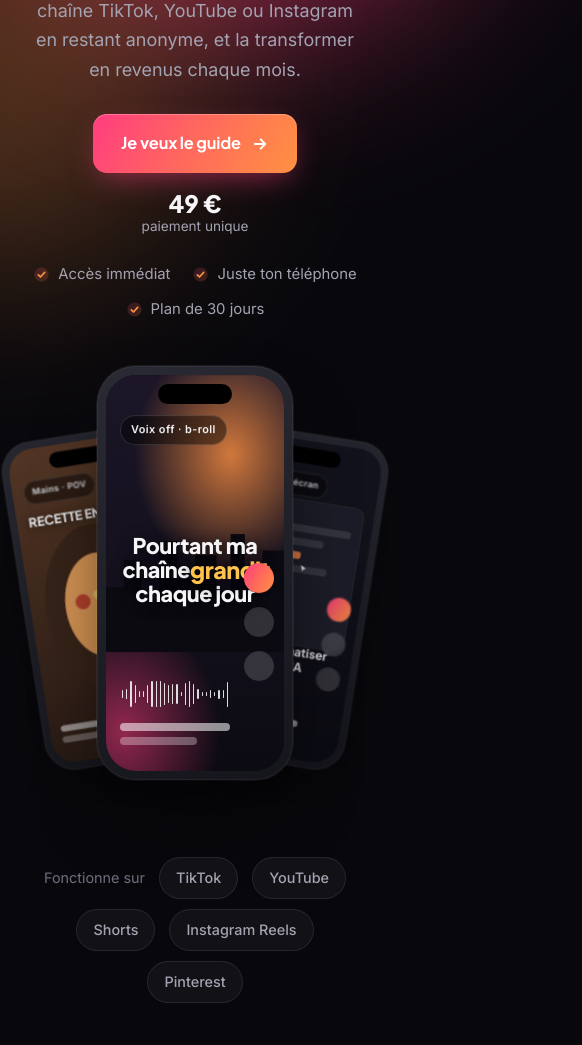
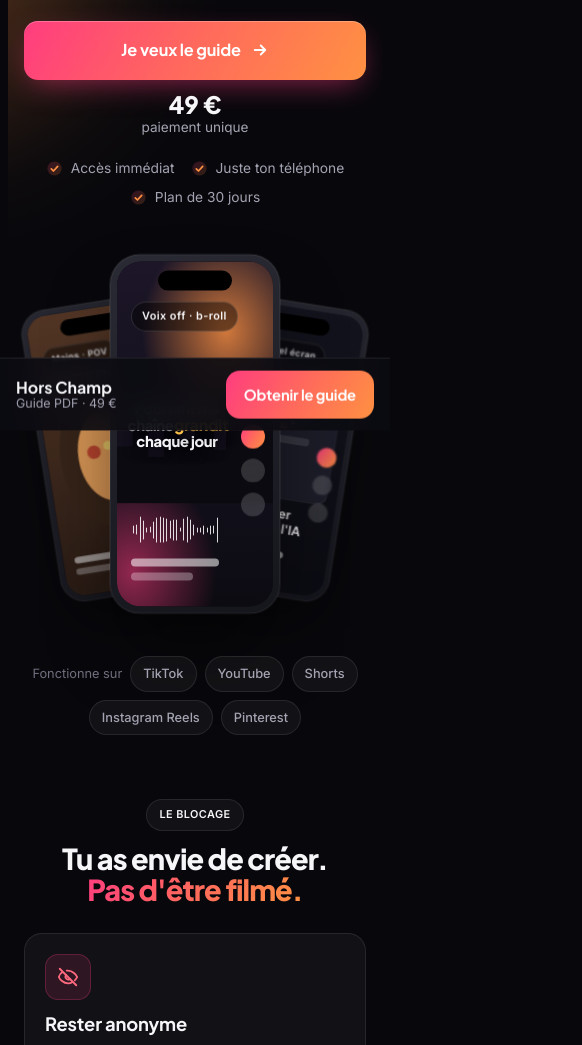
Before and after one commit to seriefilm03-debug/hors-champ, a plain HTML site: page index.html in a window 390 px wide. Shown: the part 494-1539 px from the top of the page, 582 px wide, since content can reach past the window. Drawn offline with Linux system fonts and the light colour scheme.

Commit message:
Adapte le site au mobile et ajoute une barre d'achat fixe
Co-Authored-By: Claude Opus 5.5 <noreply@anthropic.com>

```diff
--- a/index.html
+++ b/index.html
@@ -29,7 +29,9 @@
   color-scheme: dark;
 }
 * { box-sizing: border-box; }
-html { scroll-behavior: smooth; }
+html { scroll-behavior: smooth; overflow-x: hidden; }
+section, .page { overflow-x: clip; }
+[hidden] { display: none !important; }
 body {
   background: var(--bg); color: var(--fg);
   font-family: var(--body); font-size: 17px; line-height: 1.65;
@@ -73,6 +75,7 @@ p { margin: 0; }
 .btn svg { width: 18px; height: 18px; transition: transform .2s; }
 .btn:hover svg { transform: translateX(3px); }
 .btn.sm { padding: 10px 18px; font-size: .92rem; border-radius: 11px; box-shadow: none; }
+.btn.sm .short { display: none; }
 .btn.ghost { background: var(--glass); border: 1px solid var(--border); box-shadow: none; }
 .btn.block { width: 100%; padding-block: 18px; font-size: 1.08rem; }
 
@@ -312,16 +315,88 @@ footer a:hover { color: var(--fg); }
   .pains { grid-template-columns: minmax(0, 1fr); }
 }
 @media (max-width: 620px) {
+  body { font-size: 16px; }
+  .wrap { padding-left: max(16px, env(safe-area-inset-left, 0px)); padding-right: max(16px, env(safe-area-inset-right, 0px)); }
+  section { padding-block: 56px; }
+  .glow { width: 300px !important; height: 300px !important; filter: blur(70px); }
+
+  /* Header compact */
+  .top { padding-block: 10px; }
+  .top .bar { padding: 8px 8px 8px 14px; border-radius: 16px; }
   .top nav a.link { display: none; }
-  .phones { height: 440px; }
-  .phone { width: 196px; }
-  .p1 { transform: translate(-98%, -44%) rotate(-9deg) scale(.8); }
-  .p3 { transform: translate(-2%, -44%) rotate(9deg) scale(.8); }
-  .phones:hover .p1 { transform: translate(-98%, -44%) rotate(-9deg) scale(.8); }
-  .phones:hover .p3 { transform: translate(-2%, -44%) rotate(9deg) scale(.8); }
+  .brand { font-size: 1.02rem; white-space: nowrap; gap: 8px; }
+  .logo { width: 26px; height: 26px; border-radius: 8px; }
+  .btn.sm { white-space: nowrap; padding: 10px 14px; font-size: .86rem; }
+  .btn.sm .long { display: none; }
+  .btn.sm .short { display: inline; }
+
+  /* Héros */
+  .hero { padding-top: 20px !important; padding-bottom: 32px; }
+  .hero-copy { gap: 18px; }
+  .eyebrow { font-size: .68rem; padding: 6px 12px; letter-spacing: .04em; }
+  .hero h1 { font-size: clamp(2.2rem, 10.5vw, 2.8rem); letter-spacing: -0.04em; }
+  .lede { font-size: 1rem; }
+  .cta-row { flex-direction: column; gap: 10px; width: 100%; }
+  .cta-row .btn { width: 100%; }
+  .price-inline { text-align: center; }
+  .checks { gap: 6px 16px; font-size: .86rem; }
+  .phones { height: 380px; margin-top: 4px; }
+  .phone { width: 170px; border-radius: 30px; padding: 7px; }
+  .phone .screen { border-radius: 24px; }
+  .caption { font-size: .92rem; left: 10px; right: 46px; }
+  .side-ui { right: 8px; gap: 10px; }
+  .side-ui i { width: 24px; height: 24px; }
+  .result .v { font-size: 1.75rem; }
+  .p1 { transform: translate(-100%, -46%) rotate(-9deg) scale(.82); }
+  .p3 { transform: translate(0%, -46%) rotate(9deg) scale(.82); }
+  .phones:hover .p1 { transform: translate(-100%, -46%) rotate(-9deg) scale(.82); }
+  .phones:hover .p3 { transform: translate(0%, -46%) rotate(9deg) scale(.82); }
+  .platforms { font-size: .8rem; gap: 8px; padding-bottom: 8px; }
+  .platforms span.p { padding: 6px 12px; }
+
+  /* Grilles en une colonne */
   .bento, .toc, .bonuses, .sources { grid-template-columns: minmax(0, 1fr); }
   .fmt.wide { grid-column: auto; }
-  .answer { grid-template-columns: minmax(0, 1fr); }
+  .answer { grid-template-columns: minmax(0, 1fr); gap: 16px; }
+  .head { margin-bottom: 28px; gap: 12px; }
+  h2 { font-size: clamp(1.7rem, 7.4vw, 2.1rem); }
+  .card { border-radius: 18px; }
+  .pain, .fmt, .ch, .src { padding: 20px; }
+  .ch { grid-template-columns: auto minmax(0, 1fr); column-gap: 14px; }
+  .ch .n { font-size: 1.7rem; grid-row: span 2; }
+  .bonus { padding: 14px 16px; }
+
+  /* Simulateur et offre */
+  .sim { padding: 20px; gap: 18px; }
+  .seg button { font-size: .78rem; padding: 9px 4px; }
+  .book-stage { padding-block: 8px; }
+  .book { width: min(230px, 62vw); padding: 22px 20px; }
+  .price-card { padding: 24px 20px; }
+  .amount { font-size: 3rem; }
+  .faq details { padding-inline: 18px; }
+  .faq summary { font-size: .98rem; padding-block: 17px; }
+  .final-card { padding: 36px 20px; }
+  .final-card .btn { width: 100%; }
+  footer .wrap { flex-direction: column; align-items: flex-start; }
+  body.has-bar { padding-bottom: calc(76px + env(safe-area-inset-bottom, 0px)); }
+}
+
+/* Barre d'achat fixe sur mobile */
+.buybar { display: none; }
+@media (max-width: 620px) {
+  .buybar {
+    display: flex; position: fixed; left: 0; right: 0; bottom: 0; z-index: 25;
+    align-items: center; justify-content: space-between; gap: 12px;
+    padding: 12px max(16px, env(safe-area-inset-right, 0px)) calc(12px + env(safe-area-inset-bottom, 0px)) max(16px, env(safe-area-inset-left, 0px));
+    background: rgba(12, 12, 18, .9); border-top: 1px solid var(--border);
+    backdrop-filter: blur(14px); -webkit-backdrop-filter: blur(14px);
+    transform: translateY(110%); transition: transform .3s ease;
+  }
+  .buybar.show { transform: none; }
+  .buybar .t { display: grid; line-height: 1.2; min-width: 0; }
+  .buybar .t strong { font-family: var(--display); font-size: 1rem; }
+  .buybar .t span { font-size: .78rem; color: var(--muted); }
+  .buybar .btn { padding: 12px 18px; font-size: .92rem; white-space: nowrap; box-shadow: none; }
 }
 @media (prefers-reduced-motion: reduce) {
   *, *::before, *::after { animation: none !important; transition: none !important; }
@@ -349,7 +424,7 @@ footer a:hover { color: var(--fg); }
         <a class="link" href="#sommaire">Contenu</a>
         <a class="link" href="#revenus">Revenus</a>
         <a class="link" href="#faq">FAQ</a>
-        <a class="btn sm" href="#offre">Obtenir le guide</a>
+        <a class="btn sm" href="#offre"><span class="long">Obtenir le guide</span><span class="short">Acheter</span></a>
       </nav>
     </div>
   </div>
@@ -645,6 +720,11 @@ footer a:hover { color: var(--fg); }
   </div>
 </main>
 
+<div class="buybar" id="buybar" aria-hidden="true">
+  <div class="t"><strong>Hors Champ</strong><span>Guide PDF · <span data-price>49 €</span></span></div>
+  <a class="btn" href="#offre" tabindex="-1">Obtenir le guide</a>
+</div>
+
 <footer>
   <div class="wrap">
     <a class="brand" href="#"><span class="logo"><svg viewBox="0 0 24 24"><circle cx="12" cy="12" r="5" fill="#fff"/></svg></span>Hors Champ</a>
@@ -698,6 +778,23 @@ const PRICE = "49 €";
   }
   window.addEventListener("hashchange", route);
   route();
+
+  // Barre d'achat mobile : visible après le héros, masquée sur l'offre et les pages secondaires
+  const bar = document.getElementById("buybar");
+  const heroCta = document.querySelector(".hero .cta-row");
+  const offer = document.getElementById("offre");
+  let pastHero = false, onOffer = false;
+  function updateBar() {
+    const home = !document.getElementById("view-home").hidden;
+    const show = home && pastHero && !onOffer;
+    bar.classList.toggle("show", show);
+    document.body.classList.toggle("has-bar", home);
+  }
+  if ("IntersectionObserver" in window) {
+    new IntersectionObserver(([e]) => { pastHero = !e.isIntersecting && e.boundingClientRect.top < 0; updateBar(); }).observe(heroCta);
+    new IntersectionObserver(([e]) => { onOffer = e.isIntersecting; updateBar(); }, { threshold: 0.15 }).observe(offer);
+  }
+  window.addEventListener("hashchange", updateBar);
 
   // Onde voix off
   const wave = document.getElementById("wave");
```
